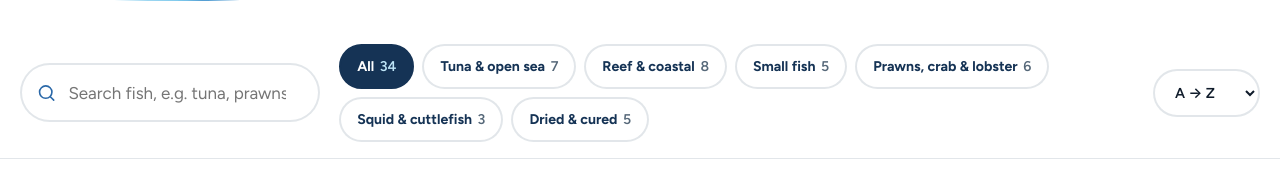
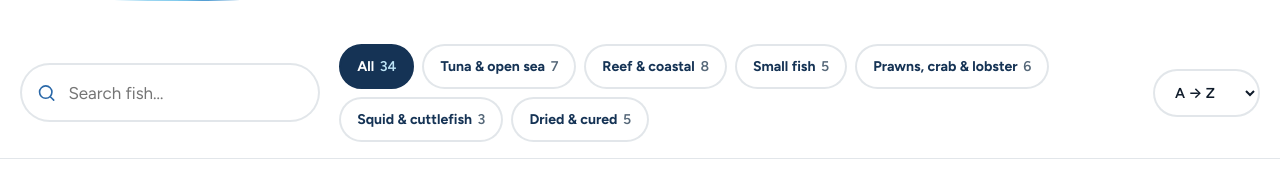
Before and after one commit to Keviyaa/Lihini-Seafood, a plain HTML site: page fish-library.html in a window 1280 px wide. Shown: the part 580-752 px from the top of the page. Drawn offline with nearby package versions, Linux system fonts and the light colour scheme.

Commit message:
Add files via upload

```diff
--- a/fish-library.html
+++ b/fish-library.html
@@ -46,7 +46,7 @@
 
 <div class="lib-bar">
   <div class="container lib-bar__row">
-    <label class="search"><span class="sr-only">Search fish</span><i data-ic="search"></i><input id="fq" type="search" placeholder="Search fish, e.g. tuna, prawns&hellip;" autocomplete="off"></label>
+    <label class="search"><span class="sr-only">Search fish</span><i data-ic="search"></i><input id="fq" type="search" placeholder="Search fish&hellip;" autocomplete="off"></label>
     <div class="chips" id="fchips" role="group" aria-label="Filter by type"></div>
     <label><span class="sr-only">Sort</span><select class="sort" id="fsort"><option value="az">A &rarr; Z</option><option value="cat">By type</option></select></label>
   </div>
```
